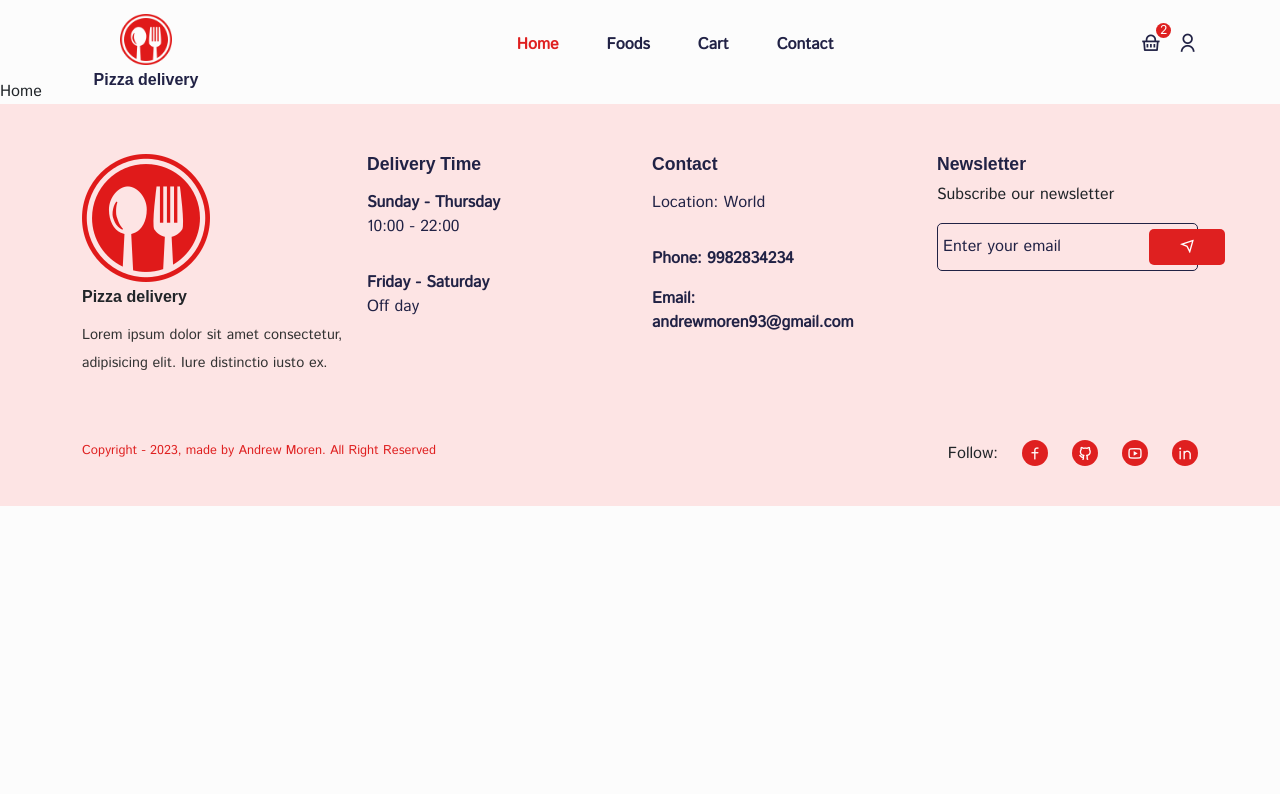
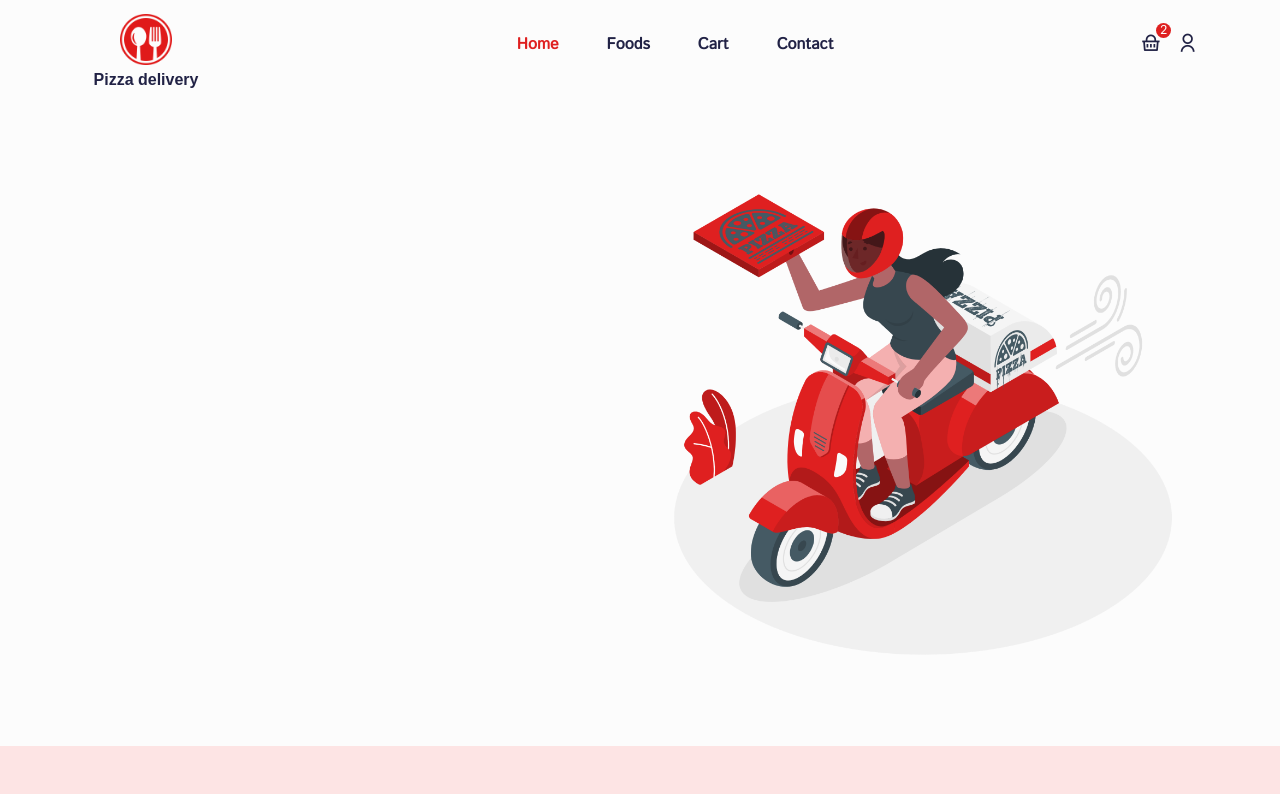
Before and after one commit to Andrewmoren/e_commerce_pizza, a React (Create React App) app: page /home in a window 1280 px wide. Shown: the top 794 px of the page. Built offline with nearby package versions, Linux system fonts and the light colour scheme; a web font is replaced by a local one.

Commit message:
build helmet

```diff
--- a/src/pages/Home.jsx
+++ b/src/pages/Home.jsx
@@ -1,7 +1,30 @@
 import React from "react";
 
+import Helmet from "../components/Helmet/Helmet";
+import { Container, Row, Col } from "reactstrap";
+
+import heroImg from "../assets/images/hero.png";
+
 const Home = () => {
-  return <div>Home</div>;
+  return (
+    <Helmet title="Home">
+      <section>
+        <Container>
+          <Row>
+            <Col lg="6" md="6">
+              <div className="hero__content"></div>
+            </Col>
+
+            <Col lg="6" md="6">
+              <div className="hero__img">
+                <img src={heroImg} alt="heroImg" className="w-100" />
+              </div>
+            </Col>
+          </Row>
+        </Container>
+      </section>
+    </Helmet>
+  );
 };
 
 export default Home;
```
